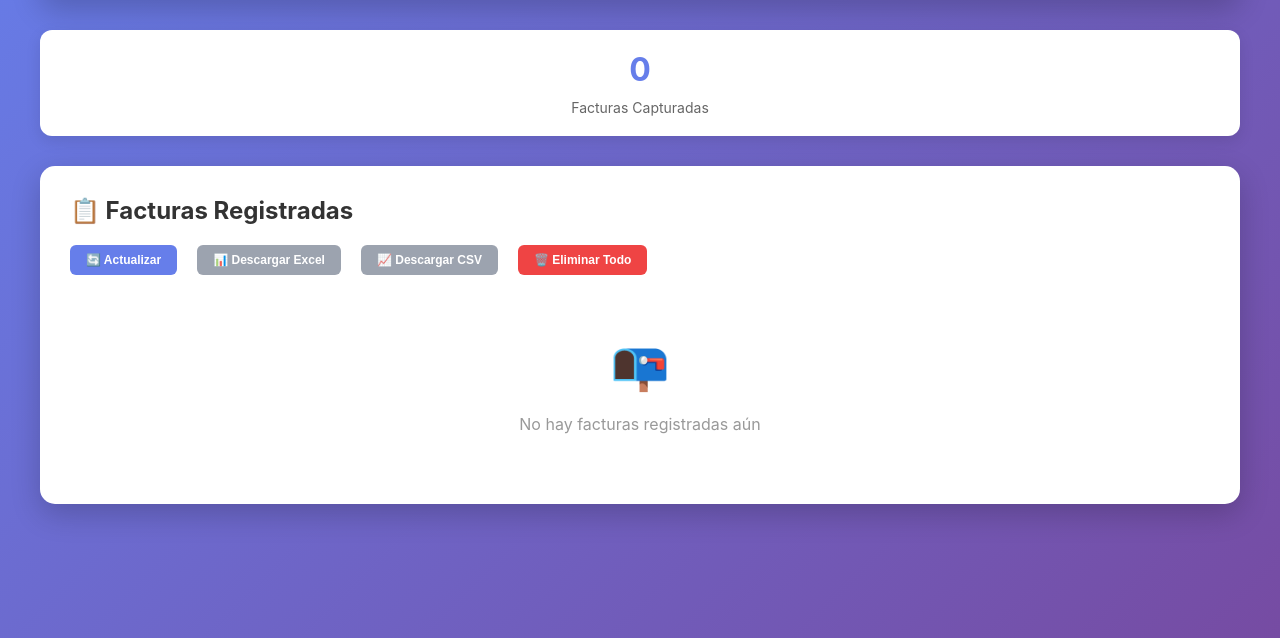
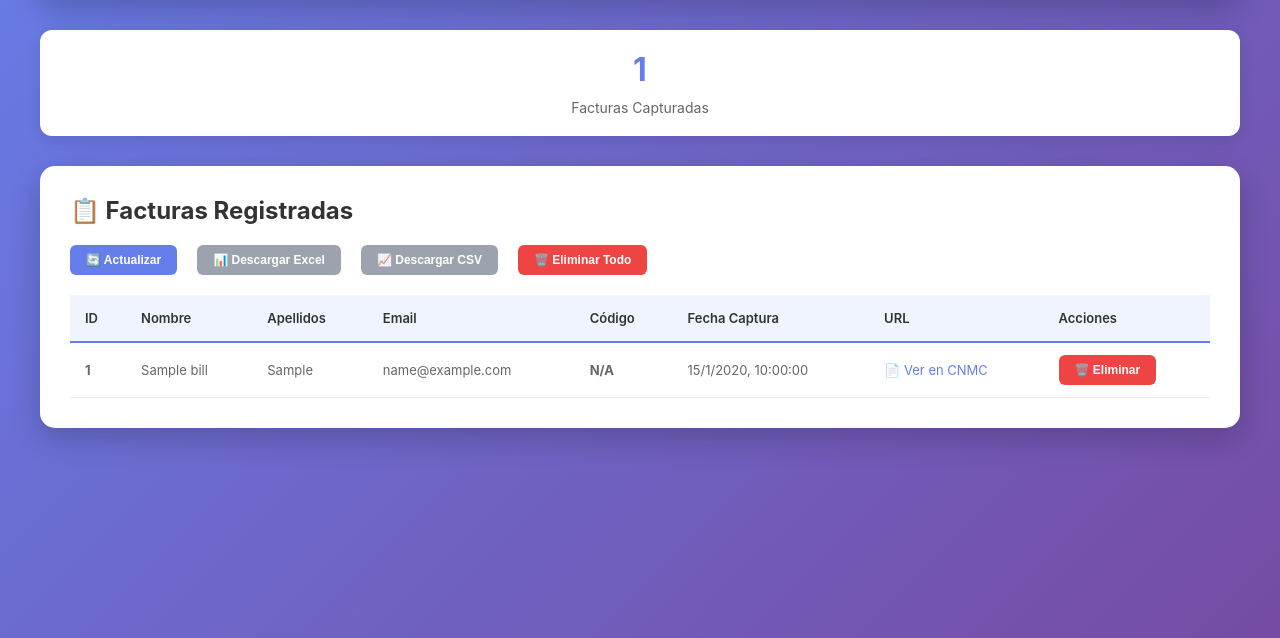
Before and after one commit to Dorotea93/energy-bill-scanner, a Flask app: page /admin in a window 1280 px wide. Shown: the part 149-787 px from the top of the page. Run offline with Flask 3, Linux system fonts and the light colour scheme; tables that the repository leaves empty hold one stand-in row (values such as "Sample post"); data that the repository does not hold is empty; some libraries are stand-ins or nearby versions.

Commit message:
Cambiar campo apellido a apellidos

```diff
--- a/app.py
+++ b/app.py
@@ -15,7 +15,7 @@
 if not os.path.exists('data'):
     os.makedirs('data')
 
-# Inicializar base de datos
+# Inicializar base de datos (UNA sola función)
 def init_db():
     conn = sqlite3.connect('data/bills.db')
     c = conn.cursor()
@@ -25,14 +25,15 @@
         SELECT name FROM sqlite_master
         WHERE type='table' AND name='bills'
     """)
+    existe = c.fetchone()
 
-    if not c.fetchone():
+    if not existe:
         # Crear tabla solo si NO existe
         c.execute('''
             CREATE TABLE bills (
                 id INTEGER PRIMARY KEY AUTOINCREMENT,
                 nombre TEXT,
-                apellido TEXT,
+                apellidos TEXT,
                 email TEXT,
                 url TEXT NOT NULL,
                 fecha_captura TIMESTAMP DEFAULT CURRENT_TIMESTAMP
@@ -42,39 +43,18 @@
     else:
         # Si existe, verificar y añadir columnas faltantes
         c.execute("PRAGMA table_info(bills)")
-        columns = {col[1] for col in c.fetchall()}
+        columnas = {col[1] for col in c.fetchall()}
 
-        if 'nombre' not in columns:
+        if 'nombre' not in columnas:
             c.execute('ALTER TABLE bills ADD COLUMN nombre TEXT')
             print("✓ Columna 'nombre' añadida")
-        if 'apellido' not in columns:
-            c.execute('ALTER TABLE bills ADD COLUMN apellido TEXT')
-            print("✓ Columna 'apellido' añadida")
-        if 'email' not in columns:
+        if 'apellidos' not in columnas:
+            c.execute('ALTER TABLE bills ADD COLUMN apellidos TEXT')
+            print("✓ Columna 'apellidos' añadida")
+        if 'email' not in columnas:
             c.execute('ALTER TABLE bills ADD COLUMN email TEXT')
             print("✓ Columna 'email' añadida")
 
-    conn.commit()
-    conn.close()
-
-
-
-# Inicializar base de datos
-def init_db():
-    conn = sqlite3.connect('data/bills.db')
-    c = conn.cursor()
-
-    # Crear tabla (DROP solo si queremos limpiar - COMENTADO)
-    c.execute('''
-        CREATE TABLE IF NOT EXISTS bills (
-            id INTEGER PRIMARY KEY AUTOINCREMENT,
-            nombre TEXT,
-            apellido TEXT,
-            email TEXT,
-            url TEXT NOT NULL,
-            fecha_captura TIMESTAMP DEFAULT CURRENT_TIMESTAMP
-        )
-    ''')
     conn.commit()
     conn.close()
     print("✓ Base de datos inicializada correctamente")
@@ -96,7 +76,7 @@
         data = request.json
         url = data.get('url')
         nombre = data.get('nombre', '')
-        apellido = data.get('apellido', '')
+        apellidos = data.get('apellidos', '')
         email = data.get('email', '')
 
         if not url:
@@ -113,9 +93,9 @@
 
         # Guardar si no existe
         c.execute('''
-            INSERT INTO bills (nombre, apellido, email, url, fecha_captura)
+            INSERT INTO bills (nombre, apellidos, email, url, fecha_captura)
             VALUES (?, ?, ?, ?, CURRENT_TIMESTAMP)
-        ''', (nombre, apellido, email, url))
+        ''', (nombre, apellidos, email, url))
 
         conn.commit()
         last_id = c.lastrowid
@@ -129,7 +109,7 @@
         })
 
     except Exception as e:
-        print(f'Error: {e}')
+        print(f'Error en /api/scrape: {e}')
         return jsonify({'success': False, 'error': str(e)}), 500
 
 @app.route('/api/bills', methods=['GET'])
@@ -137,7 +117,7 @@
     try:
         conn = sqlite3.connect('data/bills.db')
         c = conn.cursor()
-        c.execute('SELECT id, nombre, apellido, email, url, fecha_captura FROM bills ORDER BY fecha_captura DESC')
+        c.execute('SELECT id, nombre, apellidos, email, url, fecha_captura FROM bills ORDER BY fecha_captura DESC')
         rows = c.fetchall()
         conn.close()
 
@@ -146,7 +126,7 @@
             bills.append({
                 'id': row[0],
                 'nombre': row[1],
-                'apellido': row[2],
+                'apellidos': row[2],
                 'email': row[3],
                 'url': row[4],
                 'fecha_captura': row[5]
@@ -155,7 +135,7 @@
         return jsonify(bills)
 
     except Exception as e:
-        print(f'Error: {e}')
+        print(f'Error en /api/bills: {e}')
         return jsonify({'error': str(e)}), 500
 
 @app.route('/api/bills/<int:bill_id>', methods=['DELETE'])
@@ -168,6 +148,7 @@
         conn.close()
         return jsonify({'success': True})
     except Exception as e:
+        print(f'Error en DELETE /api/bills/{bill_id}: {e}')
         return jsonify({'error': str(e)}), 500
 
 @app.route('/api/bills', methods=['DELETE'])
@@ -180,6 +161,7 @@
         conn.close()
         return jsonify({'success': True})
     except Exception as e:
+        print(f'Error en DELETE /api/bills: {e}')
         return jsonify({'error': str(e)}), 500
 
 @app.route('/api/download/excel', methods=['GET'])
@@ -187,7 +169,7 @@
     try:
         conn = sqlite3.connect('data/bills.db')
         c = conn.cursor()
-        c.execute('SELECT id, nombre, apellido, email, url, fecha_captura FROM bills ORDER BY fecha_captura DESC')
+        c.execute('SELECT id, nombre, apellidos, email, url, fecha_captura FROM bills ORDER BY fecha_captura DESC')
         rows = c.fetchall()
         conn.close()
 
@@ -206,16 +188,16 @@
         cell_format = workbook.add_format({'border': 1})
         url_format = workbook.add_format({'border': 1, 'text_wrap': True})
 
-        # Escribir encabezados
+        # Encabezados
         worksheet.write(0, 0, 'ID', header_format)
         worksheet.write(0, 1, 'Nombre', header_format)
-        worksheet.write(0, 2, 'Apellido', header_format)
+        worksheet.write(0, 2, 'Apellidos', header_format)
         worksheet.write(0, 3, 'Email', header_format)
         worksheet.write(0, 4, 'Código', header_format)
         worksheet.write(0, 5, 'Fecha Captura', header_format)
         worksheet.write(0, 6, 'URL CNMC', header_format)
 
-        # Escribir datos
+        # Datos
         for row_num, row in enumerate(rows, start=1):
             codigo = row[4].split('?cp=')[1].split('&')[0] if '?cp=' in row[4] else 'N/A'
 
@@ -227,7 +209,6 @@
             worksheet.write(row_num, 5, row[5], cell_format)
             worksheet.write(row_num, 6, row[4], url_format)
 
-        # Ajustar ancho de columnas
         worksheet.set_column(0, 0, 5)
         worksheet.set_column(1, 1, 15)
         worksheet.set_column(2, 2, 15)
@@ -249,7 +230,7 @@
             mimetype="application/vnd.openxmlformats-officedocument.spreadsheetml.sheet"
         )
     except Exception as e:
-        print(f'Error: {e}')
+        print(f'Error en /api/download/excel: {e}')
         return jsonify({'error': str(e)}), 500
 
 @app.route('/api/download/csv', methods=['GET'])
@@ -260,13 +241,13 @@
 
         conn = sqlite3.connect('data/bills.db')
         c = conn.cursor()
-        c.execute('SELECT id, nombre, apellido, email, url, fecha_captura FROM bills ORDER BY fecha_captura DESC')
+        c.execute('SELECT id, nombre, apellidos, email, url, fecha_captura FROM bills ORDER BY fecha_captura DESC')
         rows = c.fetchall()
         conn.close()
 
         output = StringIO()
         writer = csv.writer(output)
-        writer.writerow(['ID', 'Nombre', 'Apellido', 'Email', 'Código', 'Fecha Captura', 'URL CNMC'])
+        writer.writerow(['ID', 'Nombre', 'Apellidos', 'Email', 'Código', 'Fecha Captura', 'URL CNMC'])
 
         for row in rows:
             codigo = row[4].split('?cp=')[1].split('&')[0] if '?cp=' in row[4] else 'N/A'
@@ -282,7 +263,7 @@
             download_name=f'facturas_{datetime.now().strftime("%Y%m%d_%H%M%S")}.csv'
         )
     except Exception as e:
-        print(f'Error: {e}')
+        print(f'Error en /api/download/csv: {e}')
         return jsonify({'error': str(e)}), 500
 
 @app.route('/api/download/json', methods=['GET'])
@@ -290,7 +271,7 @@
     try:
         conn = sqlite3.connect('data/bills.db')
         c = conn.cursor()
-        c.execute('SELECT id, nombre, apellido, email, url, fecha_captura FROM bills ORDER BY fecha_captura DESC')
+        c.execute('SELECT id, nombre, apellidos, email, url, fecha_captura FROM bills ORDER BY fecha_captura DESC')
         rows = c.fetchall()
         conn.close()
 
@@ -300,7 +281,7 @@
             bills.append({
                 'id': row[0],
                 'nombre': row[1],
-                'apellido': row[2],
+                'apellidos': row[2],
                 'email': row[3],
                 'codigo': codigo,
                 'url': row[4],
@@ -316,7 +297,7 @@
             download_name=f'facturas_{datetime.now().strftime("%Y%m%d_%H%M%S")}.json'
         )
     except Exception as e:
-        print(f'Error: {e}')
+        print(f'Error en /api/download/json: {e}')
         return jsonify({'error': str(e)}), 500
 
 if __name__ == '__main__':
--- a/templates/admin_panel.html
+++ b/templates/admin_panel.html
@@ -301,7 +301,7 @@
                                     <tr>
                                         <th>ID</th>
                                         <th>Nombre</th>
-                                        <th>Apellido</th>
+                                        <th>Apellidos</th>
                                         <th>Email</th>
                                         <th>Código</th>
                                         <th>Fecha Captura</th>
@@ -318,7 +318,7 @@
                             : 'N/A';
 
                         const nombre = bill.nombre || '-';
-                        const apellido = bill.apellido || '-';
+                        const apellidos = bill.apellidos || '-';
                         const email = bill.email || '-';
                         const fechaCaptura = new Date(bill.fecha_captura).toLocaleString('es-ES');
 
@@ -326,7 +326,7 @@
                             <tr>
                                 <td><strong>${bill.id}</strong></td>
                                 <td>${nombre}</td>
-                                <td>${apellido}</td>
+                                <td>${apellidos}</td>
                                 <td>${email}</td>
                                 <td><strong>${codigo}</strong></td>
                                 <td>${fechaCaptura}</td>
@@ -395,7 +395,7 @@
                     const excelData = bills.map(bill => ({
                         'ID': bill.id,
                         'Nombre': bill.nombre || '-',
-                        'Apellido': bill.apellido || '-',
+                        'Apellidos': bill.apellidos || '-',
                         'Email': bill.email || '-',
                         'Código': bill.url.split('?cp=')[1] ? bill.url.split('?cp=')[1].split('&')[0] : 'N/A',
                         'Fecha Captura': bill.fecha_captura,
@@ -419,16 +419,16 @@
             fetch('/api/bills')
                 .then(response => response.json())
                 .then(bills => {
-                    let csv = 'ID,Nombre,Apellido,Email,Código,Fecha Captura,URL\n';
+                    let csv = 'ID,Nombre,Apellidos,Email,Código,Fecha Captura,URL\n';
 
                     bills.forEach(bill => {
                         const codigo = bill.url.split('?cp=')[1] ? bill.url.split('?cp=')[1].split('&')[0] : 'N/A';
                         const nombre = (bill.nombre || '-').replace(/"/g, '""');
-                        const apellido = (bill.apellido || '-').replace(/"/g, '""');
+                        const apellidos = (bill.apellidos || '-').replace(/"/g, '""');
                         const email = (bill.email || '-').replace(/"/g, '""');
                         const url = bill.url.replace(/"/g, '""');
 
-                        csv += `${bill.id},"${nombre}","${apellido}","${email}","${codigo}","${bill.fecha_captura}","${url}"\n`;
+                        csv += `${bill.id},"${nombre}","${apellidos}","${email}","${codigo}","${bill.fecha_captura}","${url}"\n`;
                     });
 
                     const blob = new Blob([csv], { type: 'text/csv;charset=utf-8;' });
```
Also changed, not shown: templates/app_publica.html (+8 -8 lines).
